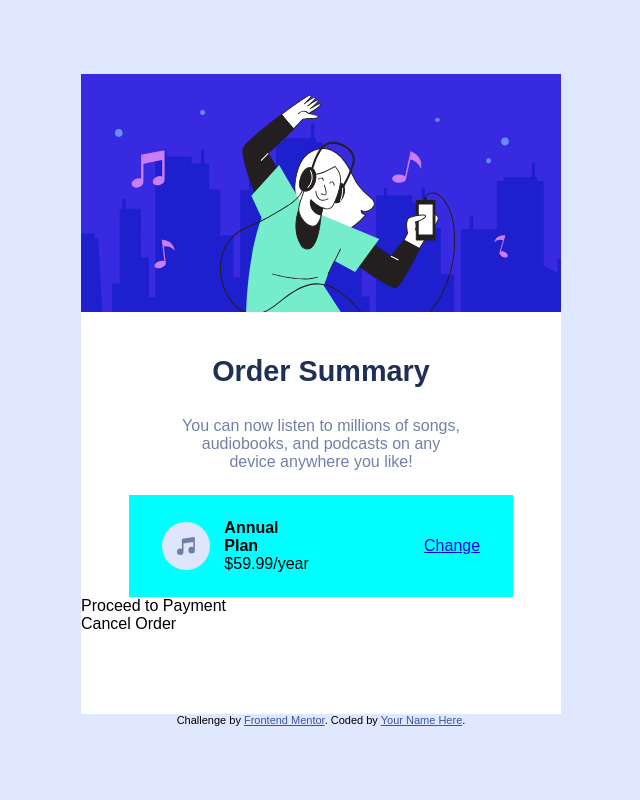
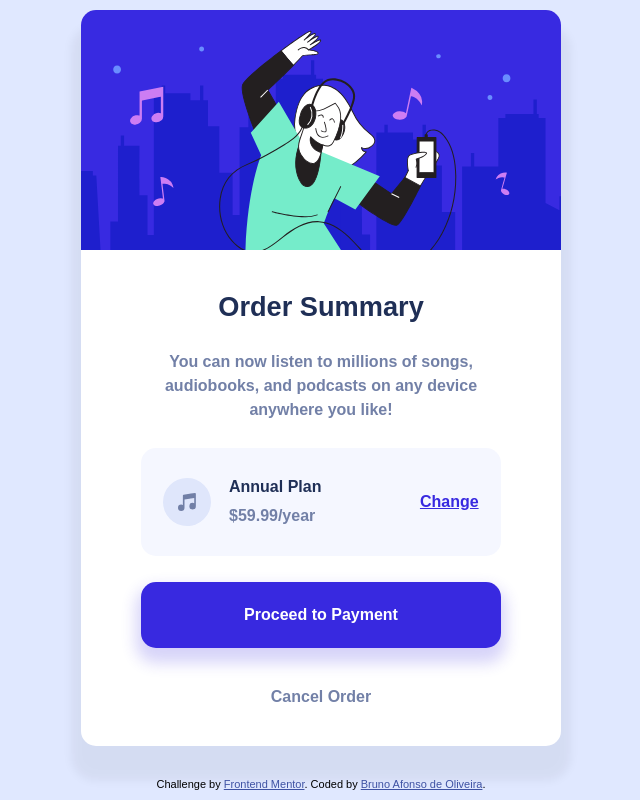
Before and after one commit to BrunoAfonsoOliveira/order-summary-component-main, a plain HTML site: page index.html in a window 1280 px wide. Shown: the whole page, without its empty margins (319-959 px from the left). Drawn offline with Linux system fonts and the light colour scheme.

Commit message:
atualizei

```diff
--- a/index.html
+++ b/index.html
@@ -10,14 +10,13 @@
 <body>
   <main class="card">
     <div class="hero-container">
-      <!-- <img class="hero" src="images/illustration-hero.svg" alt=""> -->
     </div>
     <h1 class="title">Order Summary</h1>
     <p class="description">You can now listen to millions of songs, audiobooks, and podcasts on any device anywhere you like!</p>
     <div class="plan-container">
       <img class="icon-plan" src="images/icon-music.svg" alt="">
-      <div class="features-container">
-        <h1 class="title-plan">Annual Plan</h1>
+      <div class="condition-plan">
+        <h2 class="title-plan">Annual Plan</h2>
         <p class="price-plan">$59.99/year</p>
       </div>
       <a class="change-plan" href="#">Change</a>
@@ -25,11 +24,13 @@
     <div class="payment-btn">
       <p>Proceed to Payment</p>
     </div>
-    <p class="cancel">Cancel Order</p>
+    <div class="cancel-box">
+      <a href="#" class="cancel">Cancel Order</a>
+    </div>
   </main>
   <div class="attribution">
     Challenge by <a href="https://www.frontendmentor.io?ref=challenge" target="_blank">Frontend Mentor</a>.
-    Coded by <a href="#">Your Name Here</a>.
+    Coded by <a href="#"><a href="https://github.com/BrunoAfonsoOliveira" target="_blank">Bruno Afonso de Oliveira</a></a>.
   </div>
 </body>
 </html>
--- a/style.css
+++ b/style.css
@@ -2,6 +2,8 @@
     --bg-color: hsl(225, 100%, 94%);
     --title: hsl(223, 47%, 23%);
     --description: hsl(224, 23%, 55%);
+    --plan-bg: hsl(225, 100%, 98%);
+    --change: hsl(245, 75%, 52%);
 }
 
 * {
@@ -24,63 +26,119 @@ body {
 
 .card {
     background-color: rgb(255, 255, 255);
-    height: 80%;
-    max-width: 480px;
-    width: 90%;
+    max-width: 30rem;
+    width: 90vw;
+    border-radius: 15px;
+    box-shadow: 0 25px 10px 10px rgba(0, 0, 0, 0.050);
+    transition: transform 1s;
+}
+
+.card:hover {
+    transform: scale(1.05);
 }
 
 .hero-container {
-    max-height: 238px;
-    height: 40%;
+    min-height: 15rem;
     width: 100%;
     background: grey url(images/illustration-hero.svg) center center/cover no-repeat;
+    border-radius: 15px 15px 0 0;
 }
 
 .title {
     text-align: center;
-    margin: 1.5em 0 1em 0;
-    font-size: 1.8rem;
+    padding: 1.5em 0 1em 0;
+    font-size: 1.7rem;
     color: var(--title);
 }
 
 .description {
-    max-width: 280px;
-    width: 70%;
     text-align: center;
-    margin: auto;
+    max-width: 20rem;
+    width: 80%;
+    margin: 0 auto;
     color: var(--description);
-    padding-bottom: 5%;
+    font-weight: bold;
+    line-height: 1.5rem;
 }
 
 .plan-container {
     display: flex;
-    justify-content: center;
     align-items: center;
-    padding: 5% 10%;
-    background-color: aqua;
-    width: 80%;
-    margin: auto;
+    justify-content: space-between;
+    width: 75%;
+    padding: 1.6rem 1.4rem;
+    margin: 1.6rem auto;
+    background-color: var(--plan-bg);
+    border-radius: 15px;
 }
 
-.icon-plan {
-    margin-right: 5%;
+.condition-plan {
+    flex-basis: 100%;
+    margin-left: 1.1rem;
+    line-height: 1.8rem;
+}
+
+.title-plan {
+    font-size: 1rem;
+    color: var(--title);
+}
+
+.price-plan {
+    color: var(--description);
+    font-weight: bold;
 }
 
 .change-plan {
-    text-align: end;
-    align-self: center;
-    margin-left: 40%;
+    color: var(--change);
+    font-weight: bold;
 }
 
-.features-container {
-    display: flex;
-    flex-direction: column;
-    justify-content: center;
+.change-plan:hover {
+    text-decoration: none;
+    color: hsl(245, 55%, 64%);
 }
 
-.title-plan {
-    font-size: 1em;
+.payment-btn {
+    text-align: center;
+    width: 75%;
+    margin: 0 auto;
+    background-color: var(--change);
+    color: white;
+    padding: 1.5rem 2rem;
+    border-radius: 15px;
+    font-weight: bold;
+    cursor: pointer;
+    box-shadow: 0 10px 15px 5px hsla(245, 75%, 52%, 0.199);
 }
 
-.attribution { font-size: 11px; text-align: center; }
-.attribution a { color: hsl(228, 45%, 44%); }
+.payment-btn:hover {
+    background-color: hsl(245, 55%, 64%);
+}
+.cancel-box {
+    text-align: center;
+    padding: 2.5rem 0;
+}
+
+.cancel {
+    color: var(--description);
+    font-weight: bold;
+    text-decoration: none;
+    cursor: pointer;
+}
+
+.cancel:hover {
+    color: var(--title);
+}
+
+@media (max-width: 425px) {
+    .plan-container, .payment-btn {
+        width: 90%;
+    }
+}
+.attribution {
+     font-size: 11px; text-align: center;
+     margin-top: 2rem;
+    }
+.attribution a {
+     color: hsl(228, 45%, 44%);
+    }
```
